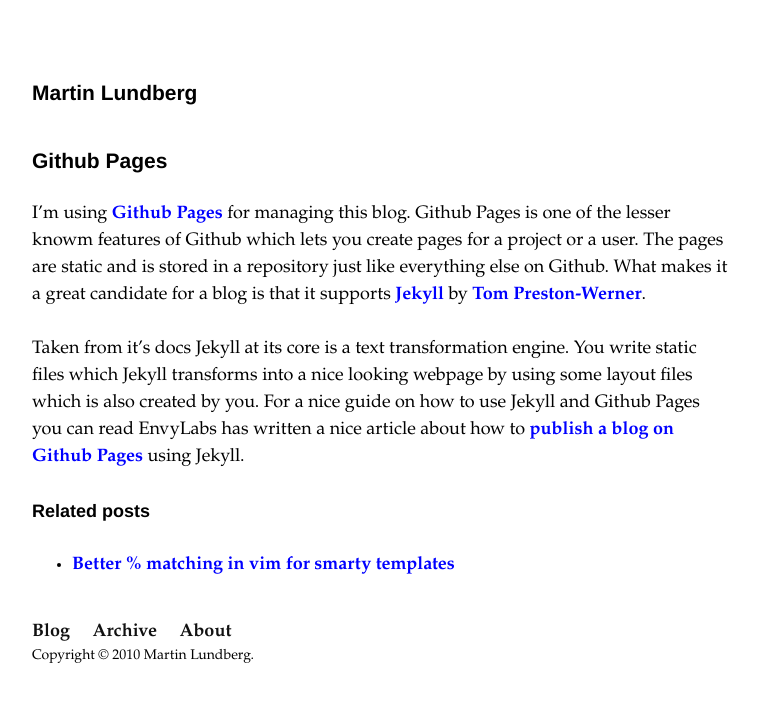
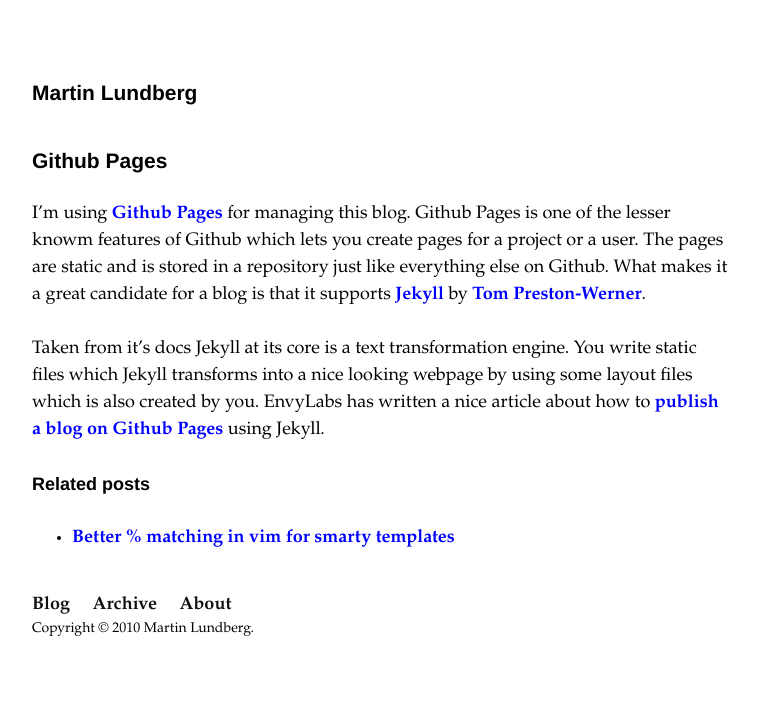
Before and after one commit to marlun/marlun.github.com, a Jekyll site: the page built from _posts/2010-09-25-github-pages.markdown, in a window 1280 px wide. Shown: the top 702 px of the page, without its empty margins (258-1017 px from the left). Built offline with Jekyll 4.4.1, drawn with Linux system fonts in a browser that asks for light colours.

Commit message:
Fixed weird looking/sounding sentence.

```diff
--- a/_posts/2010-09-25-github-pages.markdown
+++ b/_posts/2010-09-25-github-pages.markdown
@@ -8,4 +8,4 @@
 
 I'm using [Github Pages](http://pages.github.com) for managing this blog. Github Pages is one of the lesser knowm features of Github which lets you create pages for a project or a user. The pages are static and is stored in a repository just like everything else on Github. What makes it a great candidate for a blog is that it supports [Jekyll](http://github.com/mojombo/jekyll/) by [Tom Preston-Werner](http://tom.preston-werner.com/).
 
-Taken from it's docs Jekyll at its core is a text transformation engine. You write static files which Jekyll transforms into a nice looking webpage by using some layout files which is also created by you. For a nice guide on how to use Jekyll and Github Pages you can read EnvyLabs has written a nice article about how to [publish a blog on Github Pages](http://blog.envylabs.com/2009/08/publishing-a-blog-with-github-pages-and-jekyll/) using Jekyll.
+Taken from it's docs Jekyll at its core is a text transformation engine. You write static files which Jekyll transforms into a nice looking webpage by using some layout files which is also created by you. EnvyLabs has written a nice article about how to [publish a blog on Github Pages](http://blog.envylabs.com/2009/08/publishing-a-blog-with-github-pages-and-jekyll/) using Jekyll.
```
